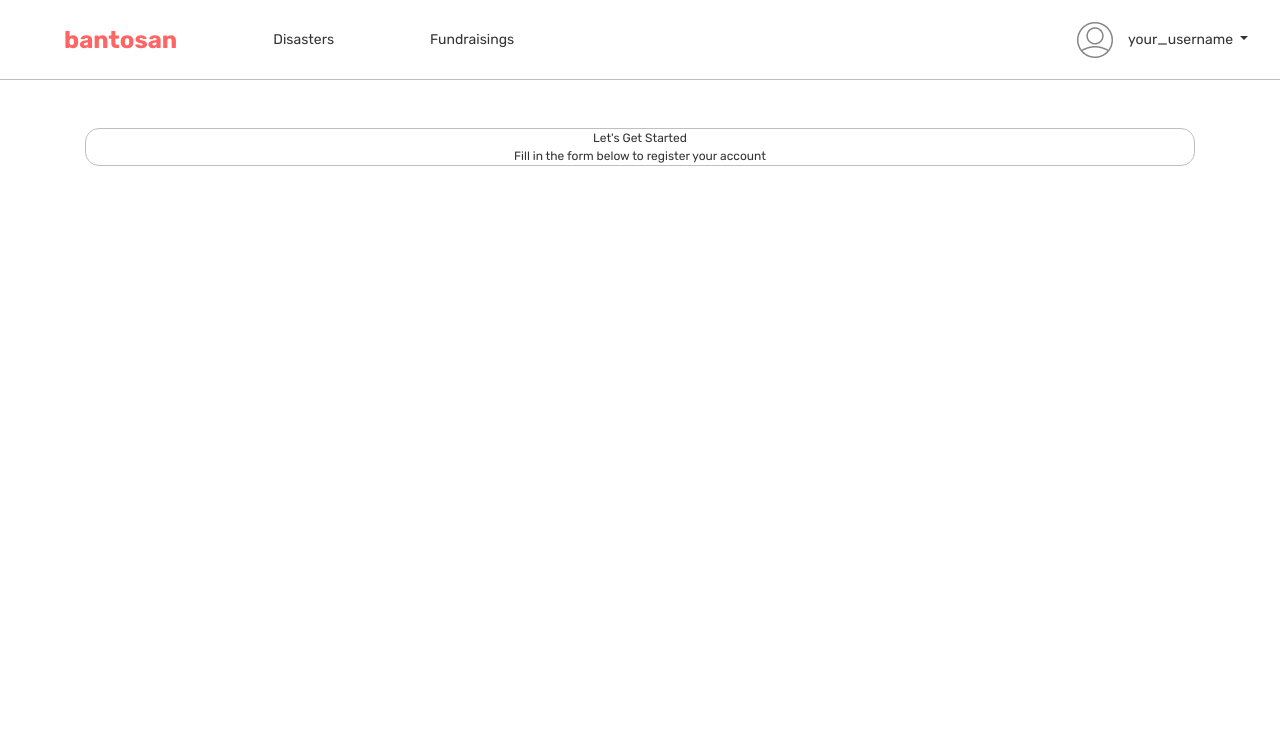
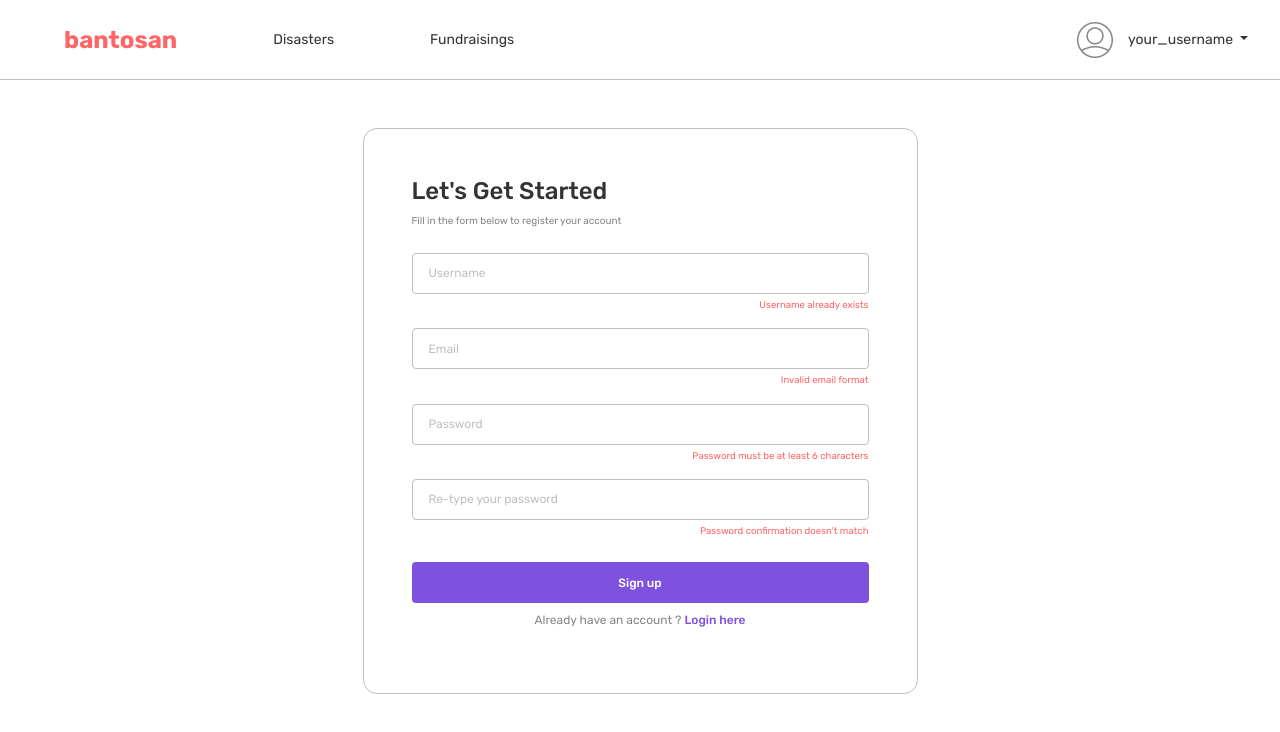
Before and after one commit to ramadhanriandi/bantosan-frontend, a Vue app: page /register in a window 1280 px wide. Shown: the top 732 px of the page. Built offline with nearby package versions, Linux system fonts and the light colour scheme.

Commit message:
init view for register page

```diff
--- a/src/App.vue
+++ b/src/App.vue
@@ -1,7 +1,7 @@
 <template>
   <div id="app">
     <Navbar :user="user" />
-    <div class="container h-100 py-5">
+    <div class="container d-flex h-100 justify-content-center py-5">
       <router-view/>
     </div>
   </div>
--- a/src/assets/scss/color.scss
+++ b/src/assets/scss/color.scss
@@ -1,5 +1,6 @@
+$WHITE: white;
 $LIGHT_GREY: #BFBFBF;
+$GREY: #858585;
 $BLACK: #333333;
+$RED: #FF6565;
 $PURPLE: #7F51DF;
-$RED: #FF6565;
-$WHITE: white;
--- a/src/components/Navbar.vue
+++ b/src/components/Navbar.vue
@@ -65,7 +65,7 @@
         </div>
       </div>
       <router-link v-else to="/login">
-        <button class="btn mx-5 my-2" @click="updateActiveMenu('fundraisings')">Login</button>
+        <button class="btn mx-5 my-2">Login</button>
       </router-link>
     </div>
   </nav>
--- a/src/views/Register.vue
+++ b/src/views/Register.vue
@@ -1,15 +1,121 @@
 <template>
-  <div class="wrapper">
-    <div class="title">Let's Get Started</div>
-    <div class="subtitle">Fill in the form below to register your account</div>
-  </div>
+  <form class="border-wrapper w-50 p-5">
+    <h1 class="title mb-2">Let's Get Started</h1>
+    <p class="subtitle mb-4">Fill in the form below to register your account</p>
+    <div class="form-group">
+      <input
+        type="text"
+        class="form-control p-3"
+        id="username"
+        aria-describedby="usernameHelp"
+        placeholder="Username"
+      />
+      <small id="usernameHelp" class="form-text text-right">
+        Username already exists
+      </small>
+    </div>
+    <div class="form-group">
+      <input
+        type="email"
+        class="form-control p-3"
+        id="email"
+        aria-describedby="emailHelp"
+        placeholder="Email"
+      />
+      <small id="emailHelp" class="form-text text-right">
+        Invalid email format
+      </small>
+    </div>
+    <div class="form-group">
+      <input
+        type="password"
+        class="form-control p-3"
+        id="password"
+        aria-describedby="passwordHelp"
+        placeholder="Password"
+      />
+      <small id="passwordHelp" class="form-text text-right">
+        Password must be at least 6 characters
+      </small>
+    </div>
+    <div class="form-group">
+      <input
+        type="password"
+        class="form-control p-3"
+        id="confirmPassword"
+        aria-describedby="confirmPasswordHelp"
+        placeholder="Re-type your password"
+      />
+      <small id="confirmPasswordHelp" class="form-text text-right">
+        Password confirmation doesn't match
+      </small>
+    </div>
+    <button class="btn my-2 w-100" type="submit">Sign up</button>
+    <p class="footer-note">
+      Already have an account ?
+      <router-link class="footer-redirect" to="/login">Login here</router-link>
+    </p>
+  </form>
 </template>
 
 <style scoped lang="scss">
 @import '@/assets/scss/color.scss';
 
-.wrapper {
-  border: 1px solid $LIGHT_GREY;
+.border-wrapper {
   border-radius: 14px;
 }
+
+.border-wrapper, .form-control {
+  border: 1px solid $LIGHT_GREY;
+}
+
+.btn {
+  background: $PURPLE;
+  color: $WHITE;
+  font-size: 12px;
+  font-weight: 500;
+}
+
+.btn, .form-control {
+  height: 41px;
+}
+
+.footer-note, .subtitle {
+  color: $GREY;
+}
+
+.footer-redirect {
+  color: $PURPLE;
+  font-weight: 500;
+}
+
+.footer-redirect:hover {
+  text-decoration: none;
+}
+
+.form-control {
+  font-size: 12px;
+}
+
+.form-control::placeholder {
+  color: $LIGHT_GREY;
+  font-size: 12px;
+}
+
+.form-text {
+  color: $RED;
+}
+
+.subtitle {
+  font-size: 10px;
+}
+
+.subtitle, .title {
+  text-align: left;
+}
+
+.title {
+  font-size: 24px;
+  font-weight: 500;
+}
 </style>
```
